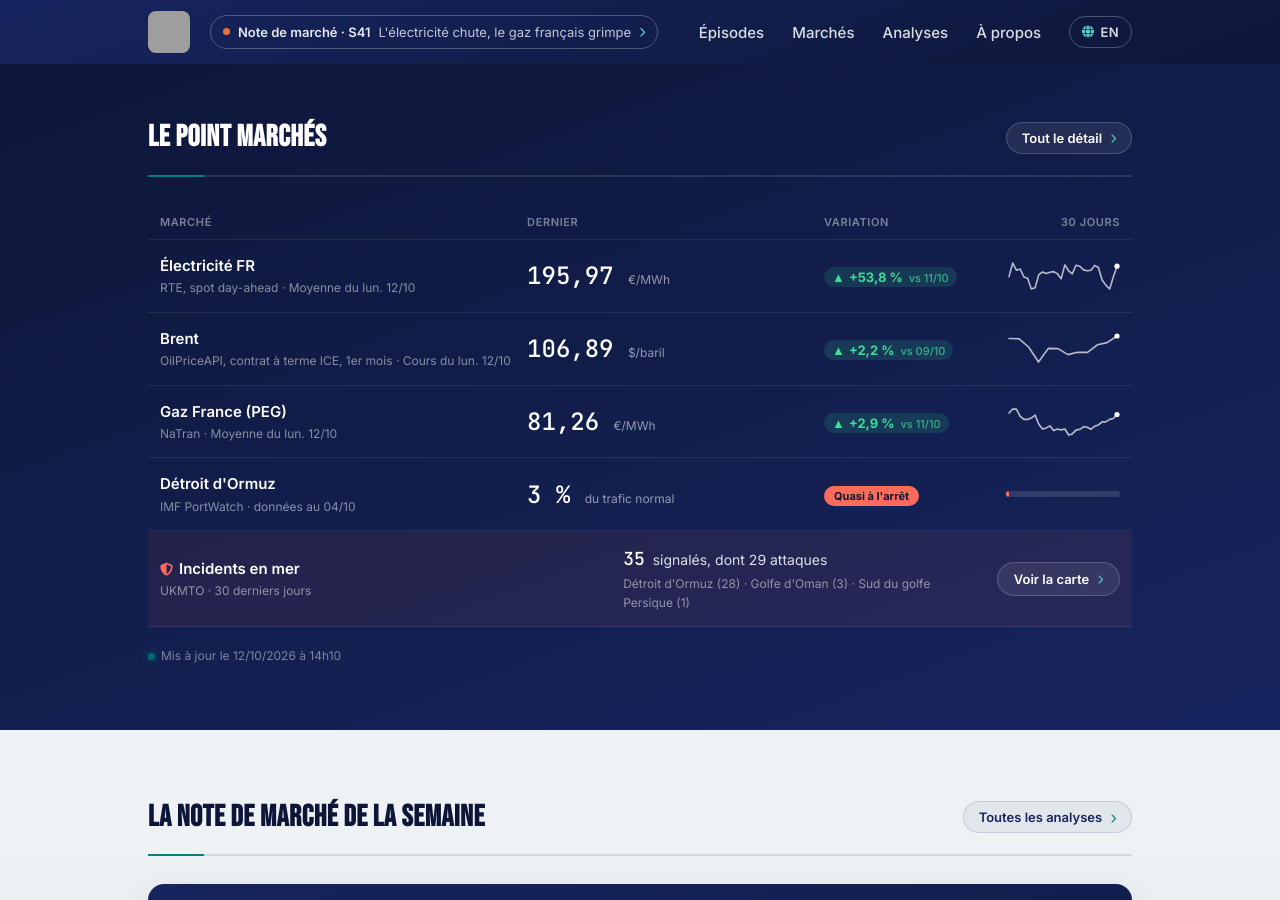
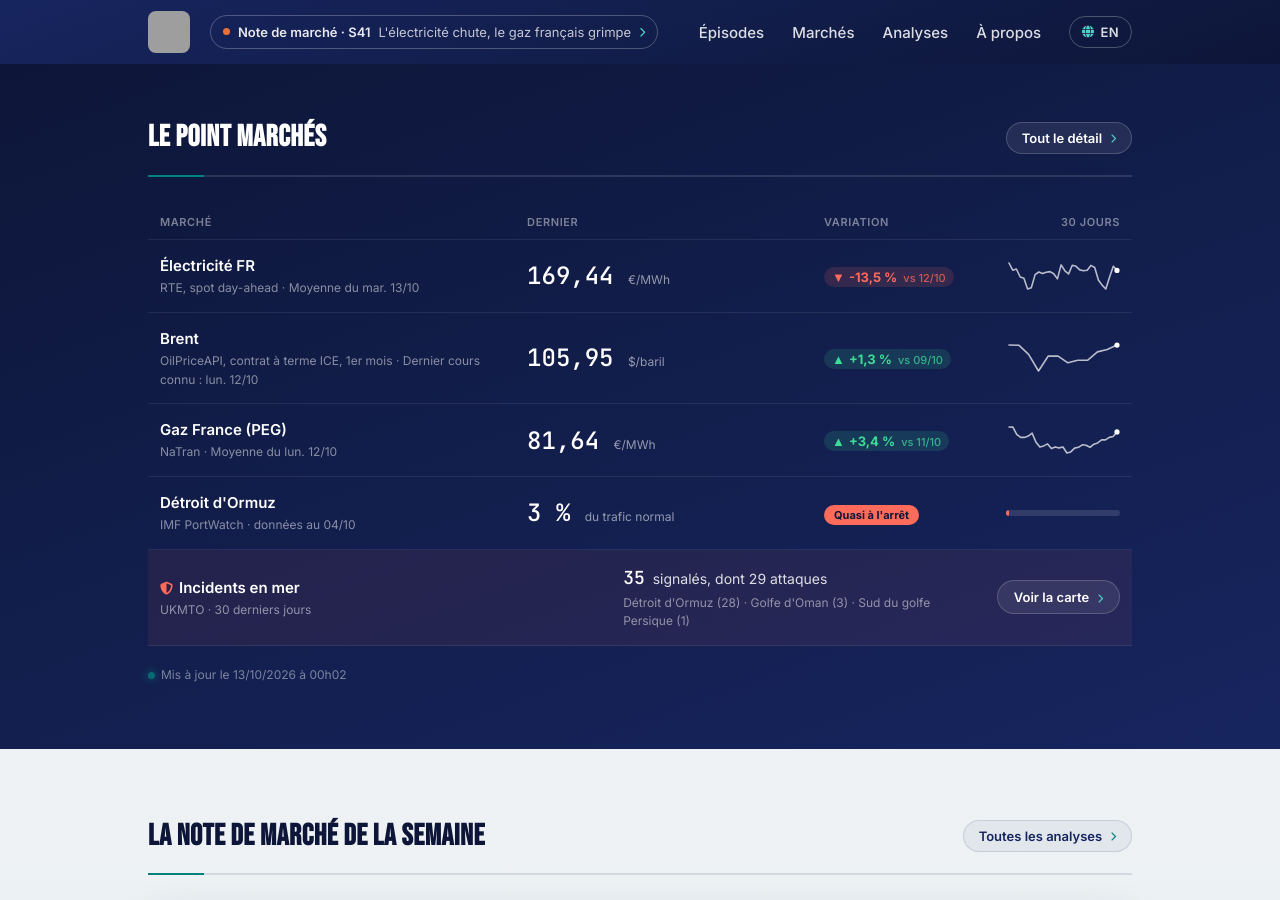
Before and after one commit to InsideEnergyMarkets/Inside-Energy-Markets, a Jekyll site: the page built from index.html, in a window 1280 px wide and 900 px high, scrolled down 1714 px. Built offline with Jekyll 4.4.1, drawn with Linux system fonts in a browser that asks for light colours; some of the changed text lies outside the part shown; grey boxes are pictures that could not be loaded.

Commit message:
Mise à jour automatique des données marché

```diff
--- a/_data/fuel.json
+++ b/_data/fuel.json
@@ -1 +1 @@
-{"date":"2026-10-12","gazole":2.351,"e10":2.164,"stations":7677,"change_7d":{"since":"2026-10-05","gazole_cts":-1.8,"e10_cts":0.0},"history":{"2026-09-30":{"gazole":2.38,"e10":2.163},"2026-10-01":{"gazole":2.374,"e10":2.16},"2026-10-02":{"gazole":2.373,"e10":2.16},"2026-10-03":{"gazole":2.372,"e10":2.163},"2026-10-04":{"gazole":2.373,"e10":2.168},"2026-10-05":{"gazole":2.369,"e10":2.164},"2026-10-06":{"gazole":2.36,"e10":2.156},"2026-10-07":{"gazole":2.35,"e10":2.151},"2026-10-08":{"gazole":2.344,"e10":2.149},"2026-10-09":{"gazole":2.343,"e10":2.152},"2026-10-10":{"gazole":2.345,"e10":2.157},"2026-10-11":{"gazole":2.346,"e10":2.165},"2026-10-12":{"gazole":2.351,"e10":2.164}}}
+{"date":"2026-10-13","gazole":2.351,"e10":2.161,"stations":7423,"change_7d":{"since":"2026-10-06","gazole_cts":-0.9,"e10_cts":0.5},"history":{"2026-09-30":{"gazole":2.38,"e10":2.163},"2026-10-01":{"gazole":2.374,"e10":2.16},"2026-10-02":{"gazole":2.373,"e10":2.16},"2026-10-03":{"gazole":2.372,"e10":2.163},"2026-10-04":{"gazole":2.373,"e10":2.168},"2026-10-05":{"gazole":2.369,"e10":2.164},"2026-10-06":{"gazole":2.36,"e10":2.156},"2026-10-07":{"gazole":2.35,"e10":2.151},"2026-10-08":{"gazole":2.344,"e10":2.149},"2026-10-09":{"gazole":2.343,"e10":2.152},"2026-10-10":{"gazole":2.345,"e10":2.157},"2026-10-11":{"gazole":2.346,"e10":2.165},"2026-10-12":{"gazole":2.351,"e10":2.164},"2026-10-13":{"gazole":2.351,"e10":2.161}}}
--- a/_data/market.json
+++ b/_data/market.json
@@ -1,39 +1,39 @@
 {
-  "updated_at": "2026-10-12T14:10:40.364687Z",
+  "updated_at": "2026-10-13T00:02:37.391797Z",
   "brent": {
-    "price_usd": 106.89,
+    "price_usd": 105.95,
     "date": "2026-10-12",
     "unit": "USD/baril",
     "source": "OilPriceAPI",
-    "date_label": "Cours du lun. 12/10",
-    "date_label_en": "Price on Mon 12/10",
+    "date_label": "Dernier cours connu : lun. 12/10",
+    "date_label_en": "Last known price: Mon 12/10",
     "prev_value": 104.54,
     "prev_date": "2026-10-09",
-    "change_pct": 2.2
+    "change_pct": 1.3
   },
   "wti": {
-    "price_usd": 93.7,
+    "price_usd": 93.19,
     "date": "2026-10-12",
     "unit": "USD/baril",
     "source": "OilPriceAPI",
-    "date_label": "Cours du lun. 12/10",
-    "date_label_en": "Price on Mon 12/10"
+    "date_label": "Dernier cours connu : lun. 12/10",
+    "date_label_en": "Last known price: Mon 12/10"
   },
   "henry_hub": {
-    "price_usd_mmbtu": 3.14,
-    "date": "2026-10-12",
+    "price_usd_mmbtu": 3.18,
+    "date": "2026-10-13",
     "unit": "USD/MMBtu",
     "source": "OilPriceAPI",
-    "date_label": "Cours du lun. 12/10",
-    "date_label_en": "Price on Mon 12/10",
-    "price_eur_mwh": 9.58,
+    "date_label": "Cours du mar. 13/10",
+    "date_label_en": "Price on Tue 13/10",
+    "price_eur_mwh": 9.7,
     "usd_per_eur": 1.1181,
-    "prev_value": 9.71,
-    "prev_date": "2026-10-09",
-    "change_pct": -1.3
+    "prev_value": 9.58,
+    "prev_date": "2026-10-12",
+    "change_pct": 1.3
   },
   "peg": {
-    "price_eur_mwh": 81.26,
+    "price_eur_mwh": 81.64,
     "date": "2026-10-12",
     "unit": "EUR/MWh",
     "source": "NaTran",
@@ -41,38 +41,37 @@
     "date_label_en": "Average on Mon 12/10",
     "prev_value": 78.99,
     "prev_date": "2026-10-11",
-    "change_pct": 2.9
+    "change_pct": 3.4
   },
   "mix_france": {
-    "date_heure": "2026-10-12T13:45:00+00:00",
+    "date_heure": "2026-10-12T23:30:00+00:00",
     "shares": {
-      "nucleaire": 65.2,
-      "solaire": 19.1,
-      "eolien": 8.7,
-      "hydraulique": 4.0,
-      "bioenergies": 1.7,
-      "gaz": 1.3
+      "nucleaire": 82.1,
+      "eolien": 9.5,
+      "hydraulique": 5.2,
+      "bioenergies": 2.1,
+      "gaz": 1.1
     },
     "top_source": "nucleaire",
-    "top_share": 65.2,
+    "top_share": 82.1,
     "co2_intensity": 15
   },
   "spot_price_france": {
-    "price_eur_mwh": 195.97,
-    "date": "2026-10-12",
-    "date_label": "Moyenne du lun. 12/10",
-    "date_label_en": "Average for Mon 12/10",
+    "price_eur_mwh": 169.44,
+    "date": "2026-10-13",
+    "date_label": "Moyenne du mar. 13/10",
+    "date_label_en": "Average for Tue 13/10",
     "unit": "EUR/MWh, moyenne journalière",
     "source": "RTE",
-    "prev_value": 127.38,
-    "prev_date": "2026-10-11",
-    "change_pct": 53.8
+    "prev_value": 195.97,
+    "prev_date": "2026-10-12",
+    "change_pct": -13.5
   },
   "chokepoints": {
     "hormuz": {
       "portname": "Strait of Hormuz",
       "date": "2026-10-04",
-      "age_days": 8,
+      "age_days": 9,
       "period_start": "2026-09-30",
       "days_averaged": 5,
       "n_tanker": 0.8,
@@ -90,7 +89,7 @@
     "bab_el_mandeb": {
       "portname": "Bab el-Mandeb Strait",
       "date": "2026-10-04",
-      "age_days": 8,
+      "age_days": 9,
       "period_start": "2026-09-30",
       "days_averaged": 5,
       "n_tanker": 8.4,
@@ -108,7 +107,7 @@
     "malacca": {
       "portname": "Malacca Strait",
       "date": "2026-10-04",
-      "age_days": 8,
+      "age_days": 9,
       "period_start": "2026-09-30",
       "days_averaged": 5,
       "n_tanker": 72.0,
--- a/_data/market_history.json
+++ b/_data/market_history.json
@@ -1,11 +1,4 @@
 [
-  {
-    "date": "2026-08-13",
-    "spot_eur_mwh": 154.68,
-    "spot_source": "Energy-Charts / SMARD",
-    "peg_eur_mwh": 60.43,
-    "peg_source": "NaTran"
-  },
   {
     "date": "2026-08-14",
     "spot_eur_mwh": 145.74,
@@ -730,7 +723,7 @@
   },
   {
     "date": "2026-10-12",
-    "brent_usd": 106.89,
+    "brent_usd": 105.95,
     "brent_source": "OilPriceAPI",
     "henry_hub_usd_mmbtu": 3.14,
     "henry_hub_source": "OilPriceAPI",
@@ -745,7 +738,22 @@
       "gaz": 1.3
     },
     "henry_hub_eur_mwh": 9.58,
-    "peg_eur_mwh": 81.26,
+    "peg_eur_mwh": 81.64,
     "peg_source": "NaTran"
+  },
+  {
+    "date": "2026-10-13",
+    "henry_hub_usd_mmbtu": 3.18,
+    "henry_hub_source": "OilPriceAPI",
+    "spot_eur_mwh": 169.44,
+    "spot_source": "RTE",
+    "mix_shares": {
+      "nucleaire": 82.1,
+      "eolien": 9.5,
+      "hydraulique": 5.2,
+      "bioenergies": 2.1,
+      "gaz": 1.1
+    },
+    "henry_hub_eur_mwh": 9.7
   }
 ]
--- a/_data/weekly_summary.json
+++ b/_data/weekly_summary.json
@@ -1,20 +1,20 @@
 {
-  "period_start": "2026-10-05",
-  "period_end": "2026-10-12",
+  "period_start": "2026-10-06",
+  "period_end": "2026-10-13",
   "brent": {
-    "start_usd": 100.24,
-    "end_usd": 106.89,
-    "change_pct": 6.6
+    "start_usd": 101.07,
+    "end_usd": 105.95,
+    "change_pct": 4.8
   },
   "spot_price": {
-    "avg_eur_mwh": 139.65,
+    "avg_eur_mwh": 139.6,
     "min_eur_mwh": 51.26,
     "max_eur_mwh": 201.37,
     "days_count": 8
   },
   "mix": {
-    "nuclear_avg_share": 72.8,
-    "renewables_avg_share": 23.4,
+    "nuclear_avg_share": 74.0,
+    "renewables_avg_share": 23.1,
     "days_count": 8
   }
 }
```
Also changed, not shown: _data/day_ahead.json (+1 -1 lines).
